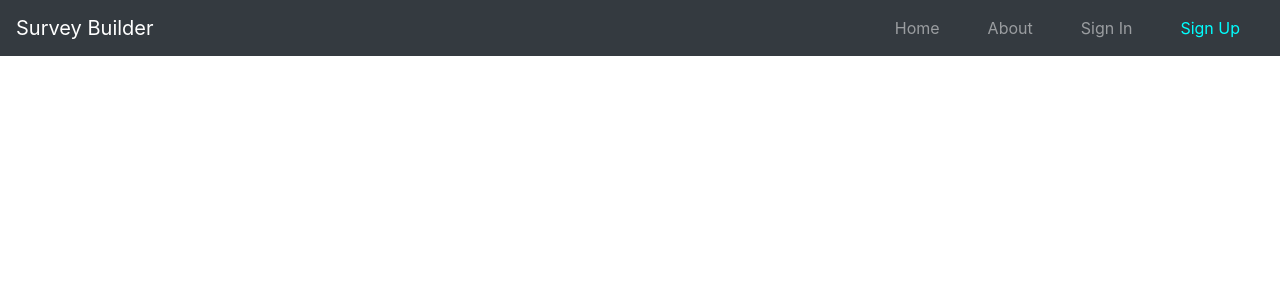
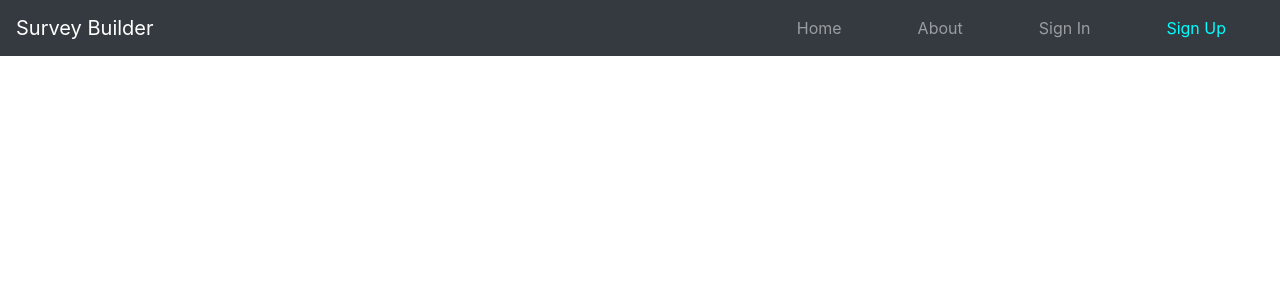
Before and after one commit to Salivala/survey-builder, an Angular app: page / in a window 1280 px wide. Shown: the top 300 px of the page. Built offline with nearby package versions, Linux system fonts and the light colour scheme.

Commit message:
rewrote handing navbar list item spacing on resize

```diff
--- a/src/app/navbar/navbar.component.html
+++ b/src/app/navbar/navbar.component.html
@@ -14,28 +14,28 @@
        [ngClass]="{ 'show': navbarOpen }"
   >
     <ul class="navbar-nav ml-auto">
-      <li class="nav-item " [ngClass]="{'px-3': !navbarOpen}">
+      <li class="nav-item n3">
         <a class="nav-link" href="#">Home</a>
       </li>
 
-      <li class="nav-item" [ngClass]="{'px-3': !navbarOpen}">
+      <li class="nav-item n3">
         <a class="nav-link" href="#">About</a>
       </li>
 
-      <li class="nav-item px-3" [ngClass]="{'dropdown': signedIn}" *ngIf="signedIn; else signedOut;">
+      <li class="nav-item n3" *ngIf="signedIn; else signedOut;">
         <a class="nav-link dropdown-toggle"
            href="#" role="button"
            data-toggle="dropdown" aria-haspopup="true"
            aria-expanded="false">Profile</a>
       </li>
       <ng-template #signedOut>
-        <li [ngClass]="{'px-3': !navbarOpen}">
+        <li class="n3">
         <a class="nav-link"
            href="#" role="button"
            aria-haspopup="true"
            aria-expanded="false">Sign In</a>
         </li>
-        <li [ngClass]="{'px-3': !navbarOpen}">
+        <li class="n3">
         <a class="nav-link"
            style="color: cyan"
            href="#" role="button"
--- a/src/app/navbar/navbar.component.scss
+++ b/src/app/navbar/navbar.component.scss
@@ -1,17 +1,9 @@
-.navbar-custom {
-  background-color: #ff5500;
+/* Custom, iPhone Retina */
+$padding : 30px;
+/* Medium Devices, Desktops */
+@media only screen and (min-width : 992px) {
+  .n3 {
+    padding-left: $padding;
+    padding-right: $padding;
+  }
 }
-/* change the brand and text color */
-.navbar-custom .navbar-brand,
-.navbar-custom .navbar-text {
-  color: rgba(255,255,255,.8);
-}
-/* change the link color */
-.navbar-custom .navbar-nav .nav-link {
-  color: rgba(255,255,255,.5);
-}
-/* change the color of active or hovered links */
-.navbar-custom .nav-item.active .nav-link,
-.navbar-custom .nav-item:hover .nav-link {
-  color: #ffffff;
-}
--- a/src/app/navbar/navbar.component.ts
+++ b/src/app/navbar/navbar.component.ts
@@ -9,8 +9,6 @@ export class NavbarComponent implements OnInit {
   navbarOpen = false;
   signedIn = false;
 
-  constructor() { }
-
   ngOnInit() {
   }
 
```
